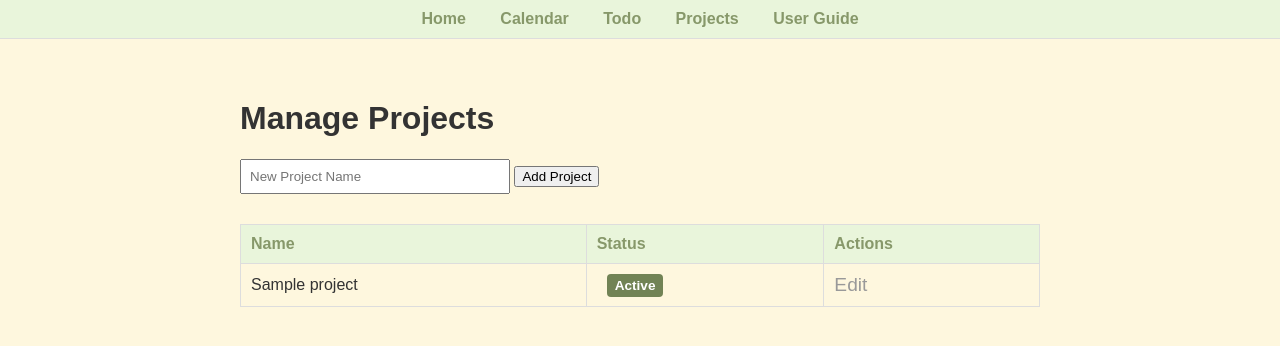
After one commit to krgirard33/ProjectEcho, a Flask app: page /projects/ in a window 1280 px wide. The commit adds this page. Shown: the top 346 px of the page. Run offline with Flask 2, Linux system fonts and the light colour scheme; tables that the repository leaves empty hold one stand-in row (values such as "Sample post").

Commit message:
Added a table for project names, fills a drop down in index & todo, project.html, edit_projects.html, projects_bp.py

```diff
--- a/app.py
+++ b/app.py
@@ -10,6 +10,7 @@ from markupsafe import Markup, escape
 # Import the blueprints
 from calendar_app import calendar_bp
 from todo import todo_bp
+from projects_bp import projects_bp
 
 # Set the app up as a package
 app = Flask(__name__)
@@ -47,6 +48,14 @@ def init_db():
             finished_date TEXT,
             priority TEXT NOT NULL,
             status TEXT NOT NULL
+        );
+    ''')
+
+    conn.execute('''
+        CREATE TABLE IF NOT EXISTS projects (
+            id INTEGER PRIMARY KEY AUTOINCREMENT,
+            name TEXT NOT NULL UNIQUE,
+            is_active BOOLEAN NOT NULL DEFAULT 1 -- 1 for active, 0 for inactive
         );
     ''')
     conn.close()
@@ -133,6 +142,7 @@ init_db()
 app.register_blueprint(calendar_bp)
 app.register_blueprint(todo_bp)
 app.jinja_env.filters['format_entry'] = format_entry_content
+app.register_blueprint(projects_bp)
 
 
 @app.route('/', methods=('GET', 'POST'))
@@ -147,6 +157,9 @@ def index():
         conn.commit()
         conn.close()
         return redirect(url_for('index'))
+
+    # Get active projects for the dropdown
+    active_projects = get_active_projects()
 
     # Get entries from the last 14 days
     fourteen_days_ago = datetime.datetime.now() - datetime.timedelta(days=14)
@@ -177,12 +190,21 @@ def index():
         entries_by_date[date_part].append(entry_with_time)
         previous_timestamp = datetime.datetime.strptime(current_timestamp_str, '%Y-%m-%d %H:%M:%S')
 
-    return render_template('index.html', entries_by_date=reversed(entries_by_date.items()))
+    return render_template('index.html', entries_by_date=reversed(entries_by_date.items()), active_projects=active_projects)
 
 @app.route('/userguide')
 def instructions():
     return render_template('userguide.html')
 
+def get_active_projects():
+    conn = get_db_connection()
+    # Select only projects marked as active
+    projects = conn.execute(
+        'SELECT name FROM projects WHERE is_active = 1 ORDER BY name ASC'
+    ).fetchall()
+    conn.close()
+    # Return a list of project names
+    return [p['name'] for p in projects]
 
 if __name__ == '__main__':
     if os.environ.get('WERKZEUG_RUN_MAIN') == 'true':
--- /dev/null
+++ b/projects_bp.py
@@ -0,0 +1,65 @@
+# projects_bp.py
+
+from flask import Blueprint, render_template, request, redirect, url_for, flash
+import sqlite3
+# Assume get_db_connection is available (you'll need to import it or define it here)
+
+projects_bp = Blueprint('projects_bp', __name__, url_prefix='/projects')
+
+# Helper function (if not imported)
+def get_db_connection():
+    # ... (Your existing get_db_connection code) ...
+    conn = sqlite3.connect('journal.db') # Use your actual DB path
+    conn.row_factory = sqlite3.Row
+    return conn
+
+@projects_bp.route('/', methods=('GET', 'POST'))
+def manage_projects():
+    conn = get_db_connection()
+    if request.method == 'POST':
+        project_name = request.form['name'].strip()
+
+        # Logic to add a new project
+        if project_name:
+            try:
+                conn.execute('INSERT INTO projects (name) VALUES (?)', (project_name,))
+                conn.commit()
+            except sqlite3.IntegrityError:
+                # Handle case where project name is already used (UNIQUE constraint)
+                flash(f'Project "{project_name}" already exists.', 'error')
+            except Exception as e:
+                flash(f'An error occurred: {e}', 'error')
+
+        return redirect(url_for('projects_bp.manage_projects'))
+
+    projects = conn.execute('SELECT * FROM projects ORDER BY is_active DESC, name ASC').fetchall()
+    conn.close()
+
+    return render_template('projects.html', projects=projects)
+
+@projects_bp.route('/<int:id>/edit', methods=('GET', 'POST'))
+def edit_project(id):
+    conn = get_db_connection()
+    if request.method == 'POST':
+        name = request.form['name'].strip()
+        is_active = 1 if 'is_active' in request.form else 0
+
+        if name:
+            try:
+                conn.execute('UPDATE projects SET name = ?, is_active = ? WHERE id = ?', (name, is_active, id))
+                conn.commit()
+            except sqlite3.IntegrityError:
+                flash(f'Project name "{name}" is already in use.', 'error')
+            except Exception as e:
+                flash(f'An error occurred: {e}', 'error')
+
+        conn.close()
+        return redirect(url_for('projects_bp.manage_projects'))
+
+    project = conn.execute('SELECT * FROM projects WHERE id = ?', (id,)).fetchone()
+    conn.close()
+
+    if project is None:
+        return "Project not found", 404
+
+    return render_template('edit_project.html', project=project)
--- a/static/style.css
+++ b/static/style.css
@@ -42,9 +42,12 @@ body {
 .todo-form-container input,
 .todo-form-container select,
 .todo-form-container button,
+.journal-entry-form button,
+.journal-entry-form input,
+.journal-entry-form select,
 textarea {
     padding: 8px;
-    border-radius: 3px;
+    border-radius: 12px;
     border: 1px solid #ccc;
     box-sizing: border-box;
 }
@@ -62,6 +65,11 @@ textarea {
 
 textarea {
     width: 100%;
+}
+
+.todo-form-container button, .journal-entry-form button {
+    background-color: black;
+    color: antiquewhite;
 }
 
 /* --- 4. CALENDAR STYLES --- */
@@ -399,3 +407,44 @@ textarea {
     .guide-table th {
         background-color: #E9F5DB;
     }
+
+/* --- 11. PROJECT MANAGEMENT STYLES (NEW SECTION) --- */
+.project-table {
+    width: 100%;
+    border-collapse: collapse;
+    margin-top: 20px;
+}
+
+    .project-table th, .project-table td {
+        border: 1px solid #ddd;
+        padding: 10px;
+        text-align: left;
+    }
+
+    .project-table th {
+        background-color: #E9F5DB; /* Secondary Accent */
+        color: #87986A; /* Dark Olive */
+    }
+
+.inactive-row {
+    background-color: #f7f7f7;
+    color: #999;
+    font-style: italic;
+}
+
+.status-badge {
+    padding: 4px 8px;
+    border-radius: 4px;
+    font-size: 0.85em;
+    font-weight: bold;
+    color: white;
+}
+
+.status-active {
+    background-color: #718355; /* Primary Accent */
+}
+
+.status-inactive {
+    background-color: #ccc;
+    color: #555;
+}
--- a/templates/base.html
+++ b/templates/base.html
@@ -12,6 +12,7 @@
             <a href="{{ url_for('index') }}">Home</a>
             <a href="{{ url_for('calendar_bp.calendar_view') }}">Calendar</a>
             <a href="{{ url_for('todo_bp.todo') }}">Todo</a>
+            <a href="{{ url_for('projects_bp.manage_projects') }}">Projects</a>
             <a href="{{ url_for('instructions') }}">User Guide</a>
         </nav>
     </header>
--- /dev/null
+++ b/templates/projects.html
@@ -0,0 +1,36 @@
+{% extends "base.html" %}
+{% block title %}Manage Projects{% endblock %}
+
+{% block content %}
+<h1>Manage Projects</h1>
+
+<form method="post" action="{{ url_for('projects_bp.manage_projects') }}" style="margin-bottom: 30px;">
+    <input type="text" name="name" placeholder="New Project Name" required style="padding: 8px; width: 250px;">
+    <button type="submit">Add Project</button>
+</form>
+
+<table class="project-table">
+    <thead>
+        <tr>
+            <th>Name</th>
+            <th>Status</th>
+            <th>Actions</th>
+        </tr>
+    </thead>
+    <tbody>
+        {% for project in projects %}
+        <tr class="{% if not project.is_active %}inactive-row{% endif %}">
+            <td>{{ project.name }}</td>
+            <td>
+                <span class="status-badge status-{% if project.is_active %}active{% else %}inactive{% endif %}">
+                    {% if project.is_active %}Active{% else %}Inactive{% endif %}
+                </span>
+            </td>
+            <td>
+                <a href="{{ url_for('projects_bp.edit_project', id=project.id) }}" class="edit-link">Edit</a>
+            </td>
+        </tr>
+        {% endfor %}
+    </tbody>
+</table>
+{% endblock %}
```
Also changed, not shown: templates/edit_project.html (added, +21 -0 lines), templates/index.html (+6 -1 lines), templates/todo.html (+6 -1 lines), todo.py (+11 -1 lines).
